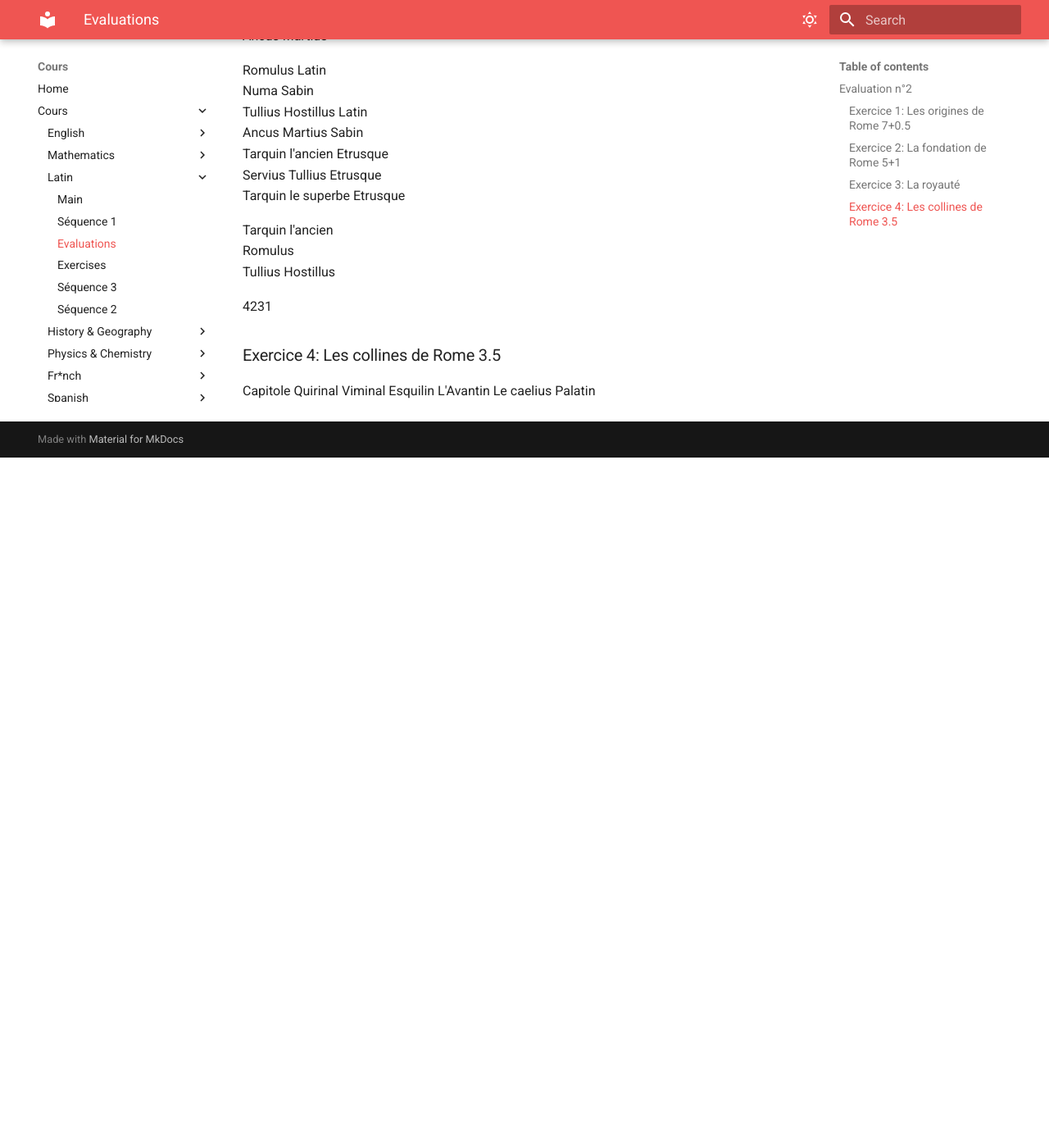
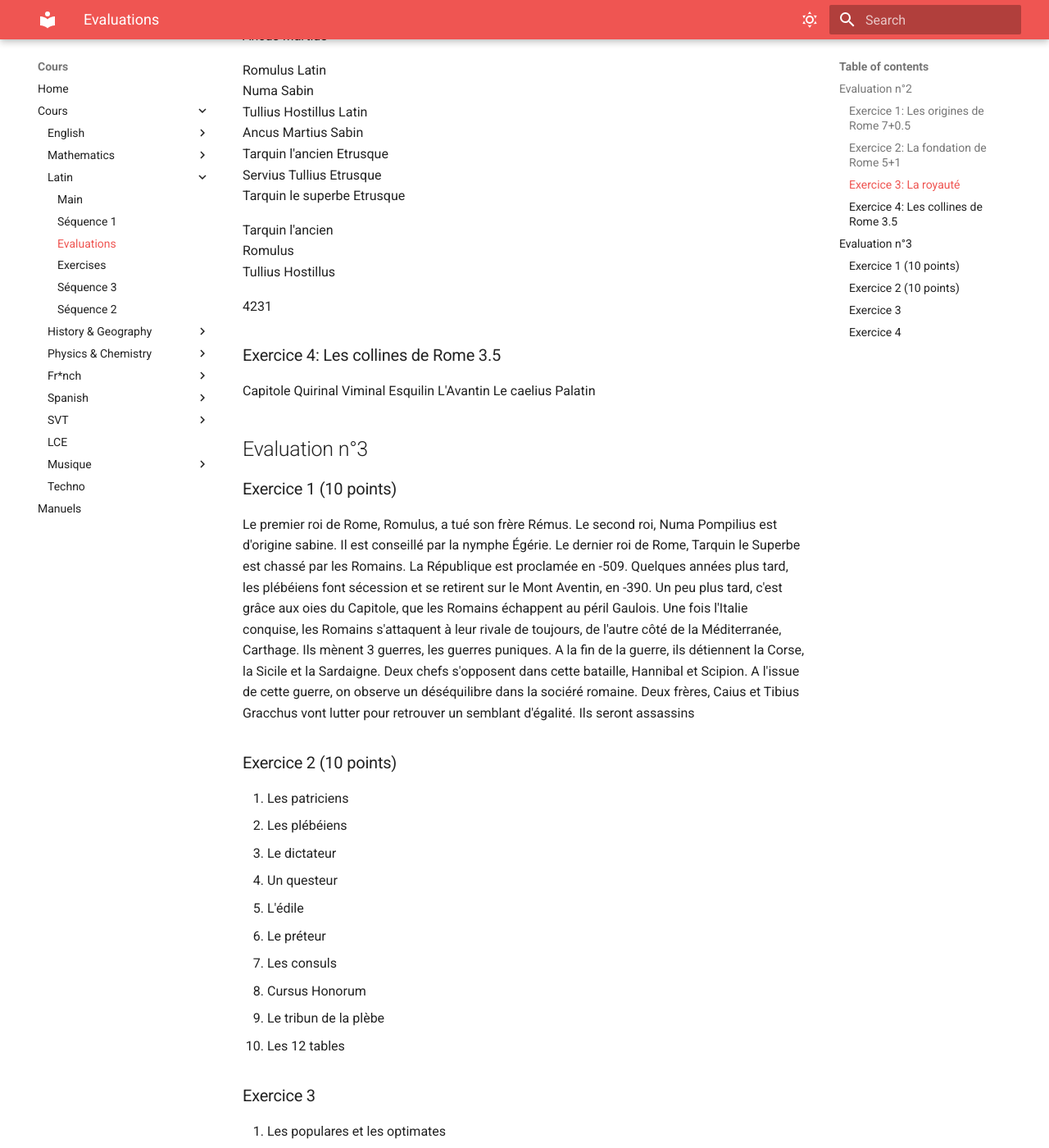
Before and after one commit to Labfox/Cours, an MkDocs documentation site: the page built from docs/latin/evals.md, in a window 1280 px wide and 1400 px high, scrolled down 1331 px. Shown: the whole window at 82% size. Built offline with MkDocs 1.6.1 and Material for MkDocs 9.7.7, drawn with Linux system fonts in a browser that asks for light colours; before the commit the page ends 1889 px from its top, so only the background shows below that; some of the changed text lies outside the part shown.

Commit message:
today's class
Signed-off-by: Labfox <consockbind@gmail.com>

```diff
--- a/docs/latin/evals.md
+++ b/docs/latin/evals.md
@@ -65,3 +65,55 @@
 L'Avantin
 Le caelius
 Palatin
+
+
+## Evaluation n°3
+
+### Exercice 1 (10 points)
+
+Le premier roi de Rome, Romulus, a tué son frère Rémus.
+Le second roi, Numa Pompilius est d'origine sabine.
+Il est conseillé par la nymphe Égérie. Le dernier roi de
+Rome, Tarquin le Superbe est chassé par les Romains.
+La République est proclamée en -509. Quelques années
+plus tard, les plébéiens font sécession et se
+retirent sur le Mont Aventin, en -390. Un peu
+plus tard, c'est grâce aux oies du Capitole, que les
+Romains échappent au péril Gaulois. Une fois l'Italie
+conquise, les Romains s'attaquent à leur rivale de
+toujours, de l'autre côté de la Méditerranée, Carthage.
+Ils mènent 3 guerres, les guerres puniques. A la fin
+de la guerre, ils détiennent la Corse, la Sicile et
+la Sardaigne. Deux chefs s'opposent dans cette
+bataille, Hannibal et Scipion. A l'issue de cette
+guerre, on observe un déséquilibre dans la sociéré
+romaine. Deux frères, Caius et Tibius Gracchus vont
+lutter pour retrouver un semblant d'égalité.
+Ils seront assassins
+
+### Exercice 2 (10 points)
+
+1. Les patriciens
+2. Les plébéiens
+3. Le dictateur
+4. Un questeur
+5. L'édile
+6. Le préteur
+7. Les consuls
+8. Cursus Honorum
+9. Le tribun de la plèbe
+10. Les 12 tables
+
+### Exercice 3
+
+1. Les populares et les optimates
+2. Populares : défendre les intérêts du peuple, Optimates : défendent les intérêts de la classe dominante. Partit réactionnaire
+3. Marius: Populares (guerres contre les Cimbres et les Teutons), Sylla: Optimates (lutte contre Mithridate, listes de proscriptions)
+4. _
+5. _
+6. Listes de noms dont les propriétaires sont éxecutés ans jugement. Arbitraire
+7. Une guerre civile
+
+### Exercice 4
+
+consulat _ noble _ homo novus
```
Also changed, not shown: docs/english/unit2/main.md (+12 -0 lines), docs/latin/exos.md (+25 -0 lines), docs/physique-chimie/chapter3/main.md (+0 -2 lines).
